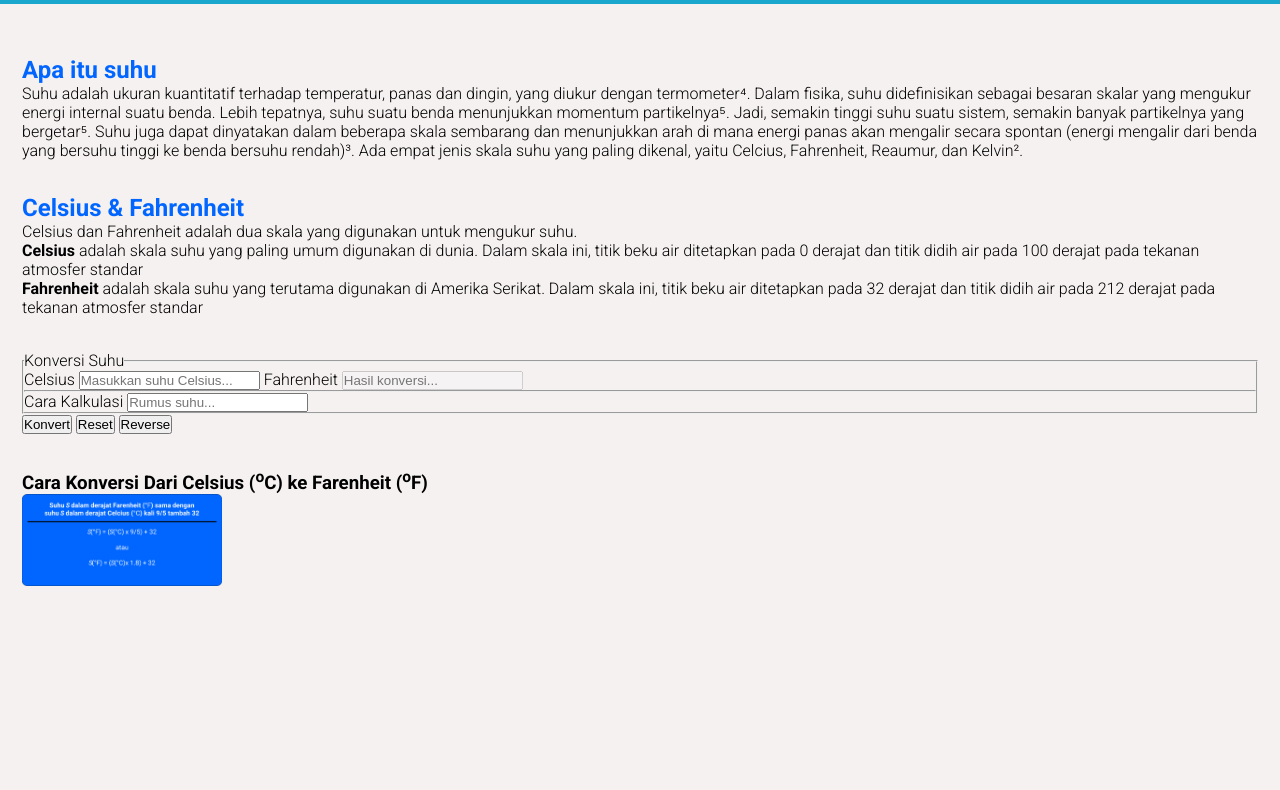
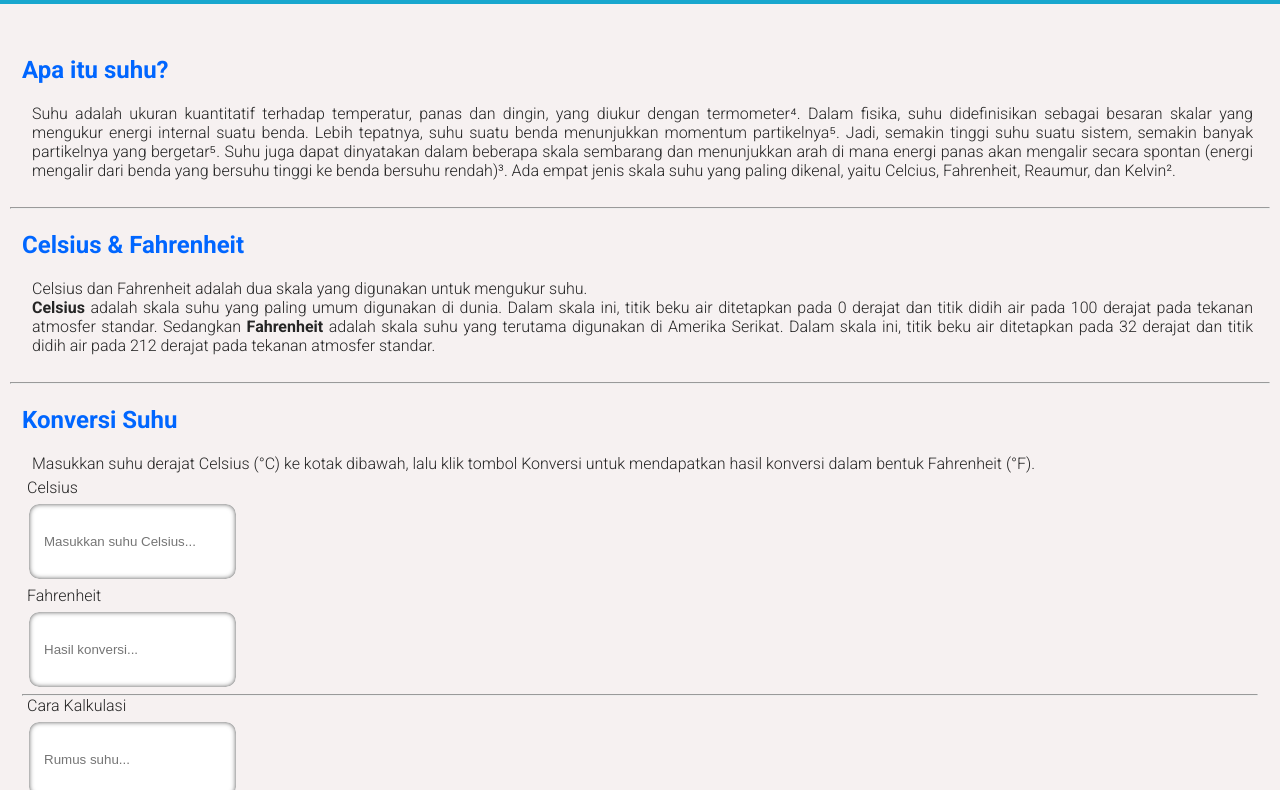
Before and after one commit to revou-fundamental-course/5-feb-24-Blob32, a plain HTML site: page index.html in a window 1280 px wide. Shown: the part 65-855 px from the top of the page. Before the commit the page ends 800 px from the top, so only its background shows below. Drawn offline with Linux system fonts and the light colour scheme.

Commit message:
menambahkan style

```diff
--- a/css/style.css
+++ b/css/style.css
@@ -4,7 +4,7 @@
     margin: 0;
     padding: 0;
     text-decoration: none;
-    color: #000;
+    color: #252525;
 }
 body::-webkit-scrollbar{
     width: 0;
@@ -30,6 +30,7 @@ body {
     font-size: 2em;
     /* font-weight: bold; */
     letter-spacing: 1px;
+    color: #F6F1F1;
 }
 #navigation{width: 35%;}
 #navigation ul{
@@ -84,9 +85,73 @@ main{
 .card h2{
     color: #0066ff;
 }
-
-
-
+.card p{
+    padding: 20px 5px 5px 10px;
+    text-align: justify;
+}
+label{
+    padding: 5px;
+}
+.area{
+    padding: 30px 15px;
+    margin: 5px;
+    outline: none;
+    border: 2px solid #f6f1f1;
+    border-radius: 12px;
+    background-color: #fff;
+    box-shadow: inset 0 0 5px 0px #000000ad;
+}
+button {
+    outline: none;
+    margin: 5px;
+    padding: 10px 15px;
+    text-align: center;
+    border-radius: 20px;
+    border: none;
+    background-color: #19a7ce;
+    color: #f6f1f1;
+    font-weight: bold;
+    cursor: pointer;
+}
+#rumus{
+    text-align: center;
+}
+img{
+    min-width: 50%;
+    padding: 5px;
+}
 /* reponsife web */
-@media only screen and (max-width: 768px){}
-@media only screen and (min-width: 600px){}
+@media only screen and (max-width: 768px){
+    *{
+        font-size: 20px;
+    }
+    #navigationBar {
+        flex-direction: column;
+        flex-wrap: nowrap;
+    }
+}
+@media only screen and (max-width: 320px){
+    *{
+        font-size: 15px;
+    }
+    #navigationBar {
+        flex-direction: column;
+        flex-wrap: nowrap;
+    }
+    img{
+        width: 100%;
+    }
+    .area{
+        width: 100%;
+        padding: 20px 15px;
+        box-sizing: border-box;
+    }
+    .myButton{
+        display: flex;
+        justify-content: center;
+    }
+    button{
+        font-weight: normal;
+        padding: 6px 10px;
+    }
+}
--- a/index.html
+++ b/index.html
@@ -23,7 +23,7 @@
     <!-- isi dari content yang disajikan berupa penjelasan singkat mengenai Suhu, Satuan Celsius dan Farenheit serta alat konversi suhu juga rumusnya -->
         <div id="suhu" class="card">
             <!-- penjelasan mengenai suhu -->
-            <h2 id="subtitle">Apa itu suhu</h2>
+            <h2 id="subtitle">Apa itu suhu?</h2>
             <p>
                 Suhu adalah ukuran kuantitatif terhadap temperatur, panas dan dingin, yang diukur dengan termometer⁴.
                 Dalam fisika, suhu didefinisikan sebagai besaran skalar yang mengukur energi internal suatu benda.
@@ -34,32 +34,37 @@
                 Ada empat jenis skala suhu yang paling dikenal, yaitu Celcius, Fahrenheit, Reaumur, dan Kelvin².
             </p>
         </div>
+        <hr>
         <div id="satuan" class="card">
             <!-- penjelasan mengenai celsius dan farenheit -->
             <h2 id="subtitle">Celsius & Fahrenheit</h2>
-            <p>Celsius dan Fahrenheit adalah dua skala yang digunakan untuk mengukur suhu.</p>
-            <p><strong>Celsius</strong> adalah skala suhu yang paling umum digunakan di dunia. Dalam skala ini, titik beku air ditetapkan pada 0 derajat dan titik didih air pada 100 derajat pada tekanan atmosfer standar</p>
-            <p><strong>Fahrenheit</strong> adalah skala suhu yang terutama digunakan di Amerika Serikat. Dalam skala ini, titik beku air ditetapkan pada 32 derajat dan titik didih air pada 212 derajat pada tekanan atmosfer standar</p>
+            <p>
+                Celsius dan Fahrenheit adalah dua skala yang digunakan untuk mengukur suhu.<br>
+                <strong>Celsius</strong> adalah skala suhu yang paling umum digunakan di dunia. Dalam skala ini, titik beku air ditetapkan pada 0 derajat dan titik didih air pada 100 derajat pada tekanan atmosfer standar. Sedangkan
+                <strong>Fahrenheit</strong> adalah skala suhu yang terutama digunakan di Amerika Serikat. Dalam skala ini, titik beku air ditetapkan pada 32 derajat dan titik didih air pada 212 derajat pada tekanan atmosfer standar.
+            </p>
         </div>
+        <hr>
         <div id="convert" class="card">
-            <form id="formSuhu">
-                <fieldset>
-                    <legend>Konversi Suhu</legend>
-                    <label for="inputCelsius">Celsius</label>
-                    <input id="inputCelsius" type="number" placeholder="Masukkan suhu Celsius...">
-                    <label for="inputFahrenheit">Fahrenheit</label>
-                    <input id="inputFahrenheit" type="number" placeholder="Hasil konversi..." disabled>
-                    <hr>
-                    <label for="caraKalkulasi">Cara Kalkulasi</label>
-                    <input id="caraKalkulasi" type="text" placeholder="Rumus suhu..." readonly>
-                </fieldset>
+            <h2>Konversi Suhu</h2>
+            <p>Masukkan suhu derajat Celsius (°C) ke kotak dibawah, lalu klik tombol Konversi untuk mendapatkan hasil konversi dalam bentuk Fahrenheit (°F).</p>
+            <label for="inputCelsius">Celsius</label><br>
+            <input class="area" id="inputCelsius" type="number" placeholder="Masukkan suhu Celsius..."><br>
+            <label for="inputFahrenheit">Fahrenheit</label><br>
+            <input class="area" id="inputFahrenheit" type="number" placeholder="Hasil konversi..." disabled>
+            <hr>
+            <label for="caraKalkulasi">Cara Kalkulasi</label><br>
+            <input class="area" id="caraKalkulasi" type="text" placeholder="Rumus suhu..." readonly>
+            <div class="myButton">
                 <button id="btnKonvert" type="button">Konvert</button>
                 <button id="btnReset" type="button">Reset</button>
                 <button id="btnReverse" type="button">Reverse</button>
-            </form>
+            </div>
+
         </div>
+        <hr>
         <div id="rumus" class="card">
-            <h3>Cara Konversi Dari Celsius (<sup>o</sup>C) ke Farenheit (<sup>o</sup>F)</h3>
+            <h2>Cara Konversi Dari Celsius (°C) ke Farenheit (°F)</h2>
             <img src="asset/rumus.png" alt="rumus" width="200px">
         </div>
     </main>
```
